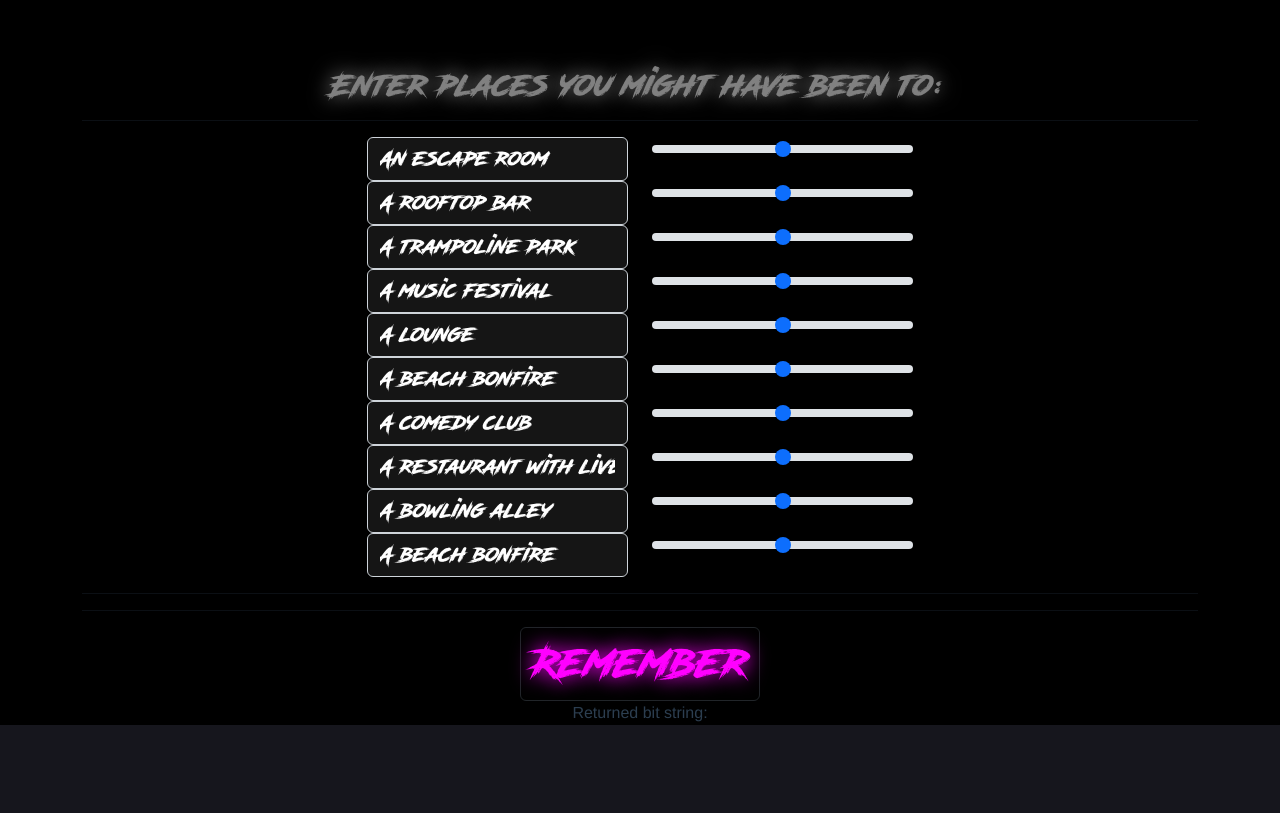
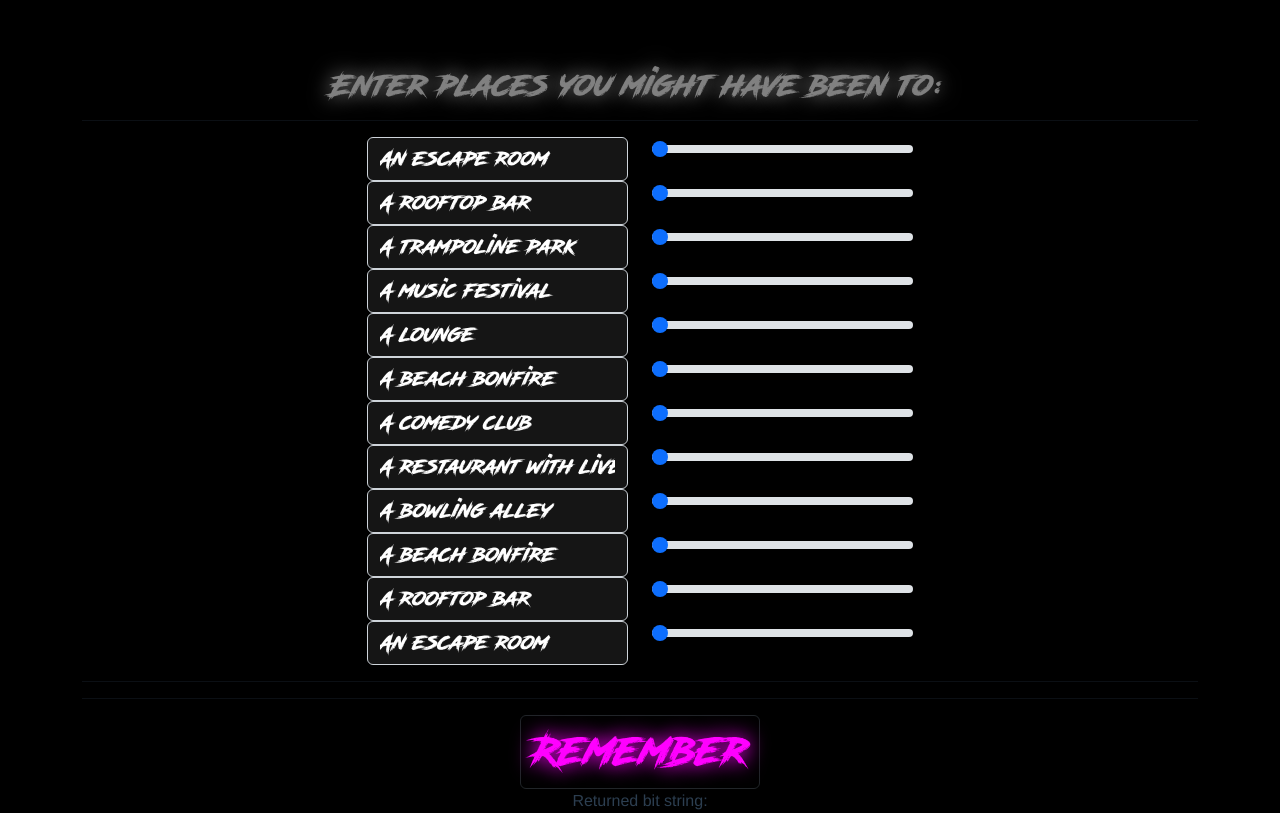
Before and after one commit to sneakyweasel/quintessence, a Vue app in the folder haze-frontend/: page / in a window 1280 px wide. Shown: the part 480-1293 px from the top of the page. Before the commit the page ends 1205 px from the top, so only its background shows below. Built offline with nearby package versions, Linux system fonts and the light colour scheme.

Commit message:
Axios request

```diff
--- a/haze-frontend/src/components/HazeConfig.vue
+++ b/haze-frontend/src/components/HazeConfig.vue
@@ -6,25 +6,27 @@
         </div>
     </div>
 
-    <div v-for="i in 10" :key="'row' + i">
+    <form @submit.prevent="submit">
+        <div v-for="i in 12" :key="'row' + i">
             <div class="row" :key="i">
                 <div class="col-3"></div>
                 <div class="col">
-                <input type="text" class="form-control" :value="get_random_place()" :key="'place' + i">
+                    <input :id="'place' + i" type="text" class="form-control" :value="get_random_place()"
+                        :key="'place' + i">
                 </div>
                 <div class="col">
-                <input type="range" class="form-range" min="0" max="100" step="10" :key="'prob' + i">
+                    <input :id="'prob' + i" type="range" class="form-range" value="0" min="0" max="100" step="10"
+                        :key="'prob' + i">
                 </div>
                 <div class="col-3"></div>
             </div>
         </div>
         <hr>
-
-
         <hr>
         <button class="btn btn-outline-dark">
             Remember
         </button>
+    </form>
 
     <div class="card-body">Returned bit string: {{ bitString }}</div>
 
@@ -47,14 +49,24 @@ export default {
         },
         submit: function () {
             // Simple POST request with a JSON body using axios
-            const data = { place1: "Biker bar", prob1: 80 };
+            let data = {
+                places: [],
+                probs: []
+            };
+            for (let i = 1; i < 10; i++) {
+                const place = document.getElementById('place' + i).value;
+                const prob = document.getElementById('prob' + i).value;
+                data.places.push(place);
+                data.probs.push(prob);
+            }
+            console.log(data);
 
             axios.post('/api', data)
                 .then(res => {
                     this.bitString = res.data.bitString;
                 })
                 .catch(err => {
-                    alert('something went wrong!');
+                    alert('something went wrong! ' + err);
                 })
         }
     }
```
Lines whose indentation alone changed are shown as unchanged.
